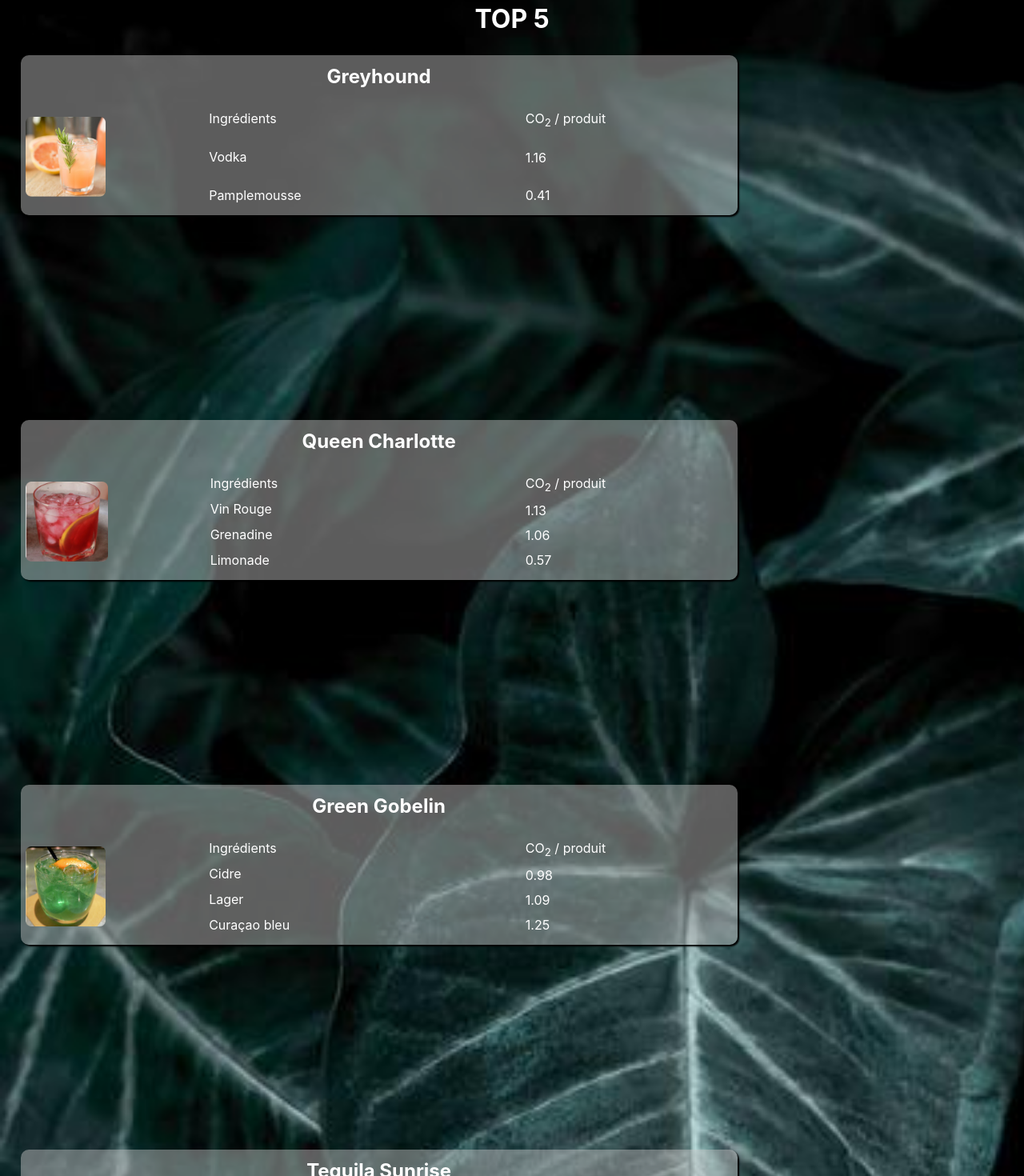
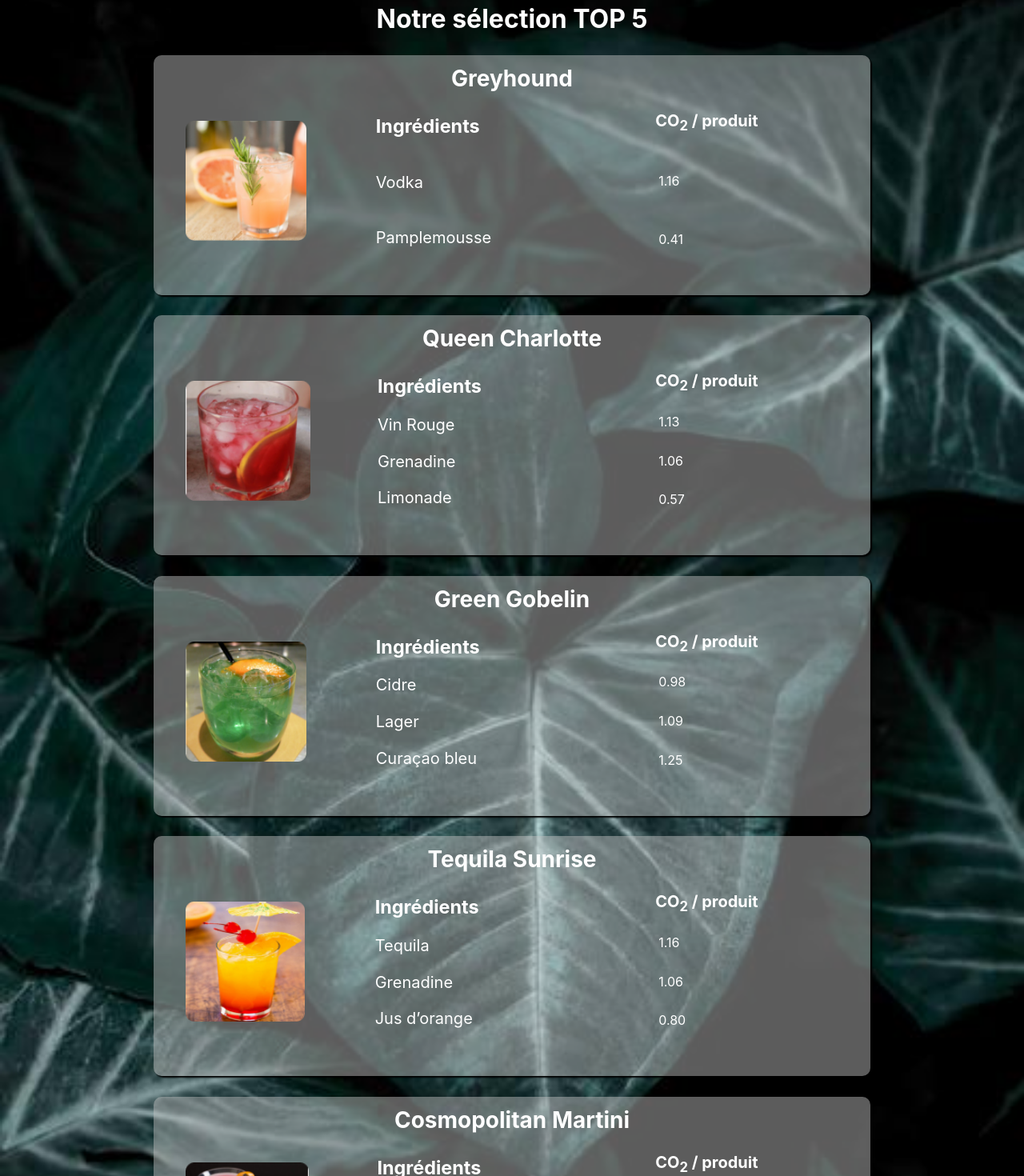
Before and after one commit to Claiirou/hackathon1, a React (Create React App) app: page /selection in a window 1280 px wide. Shown: the part 120-1590 px from the top of the page at 80% size. Built offline with nearby package versions, Linux system fonts and the light colour scheme.

Commit message:
finished desktop style

```diff
--- a/src/components/SelectionComponent.jsx
+++ b/src/components/SelectionComponent.jsx
@@ -14,14 +14,14 @@ function SelectionComponent() {
         <div className="selectionContainer">
           <img src={Greyhound} alt="Greyhound" />
           <div className="textContainerLeft">
-            <p className="firstParagraph">Ingrédients</p>
+            <h3 className="firstParagraph">Ingrédients</h3>
             <p className="secondParagraph">Vodka</p>
             <p className="thirdParagraph">Pamplemousse</p>
           </div>
           <div className="textContainerRight">
-            <p className="firstParagraph">
+            <h3 className="firstParagraph">
               CO<sub>2</sub> / produit
-            </p>
+            </h3>
             <p className="secondParagraph">1.16</p>
             <p className="thirdParagraph">0.41</p>
           </div>
@@ -32,15 +32,15 @@ function SelectionComponent() {
         <div className="selectionContainer">
           <img src={Queen} alt="Queen Charlotte" />
           <div className="textContainerLeft">
-            <p className="firstParagraph">Ingrédients</p>
+            <h3 className="firstParagraph">Ingrédients</h3>
             <p className="secondParagraph">Vin Rouge</p>
             <p className="thirdParagraph">Grenadine</p>
             <p className="fourthParagraph">Limonade</p>
           </div>
           <div className="textContainerRight">
-            <p className="firstParagraph">
+            <h3 className="firstParagraph">
               CO<sub>2</sub> / produit
-            </p>
+            </h3>
             <p className="secondParagraph">1.13</p>
             <p className="thirdParagraph">1.06</p>
             <p className="fourthParagraph">0.57</p>
@@ -52,15 +52,15 @@ function SelectionComponent() {
         <div className="selectionContainer">
           <img src={Green} alt="Green Gobelin" />
           <div className="textContainerLeft">
-            <p className="firstParagraph">Ingrédients</p>
+            <h3 className="firstParagraph">Ingrédients</h3>
             <p className="secondParagraph">Cidre</p>
             <p className="thirdParagraph">Lager</p>
             <p className="fourthParagraph">Curaçao bleu</p>
           </div>
           <div className="textContainerRight">
-            <p className="firstParagraph">
+            <h3 className="firstParagraph">
               CO<sub>2</sub> / produit
-            </p>
+            </h3>
             <p className="secondParagraph">0.98</p>
             <p className="thirdParagraph">1.09</p>
             <p className="fourthParagraph">1.25</p>
@@ -72,15 +72,15 @@ function SelectionComponent() {
         <div className="selectionContainer">
           <img src={Tequila} alt="Tequila Sunrise" />
           <div className="textContainerLeft">
-            <p className="firstParagraph">Ingrédients</p>
+            <h3 className="firstParagraph">Ingrédients</h3>
             <p className="secondParagraph">Tequila</p>
             <p className="thirdParagraph">Grenadine</p>
             <p className="fourthParagraph">Jus d’orange</p>
           </div>
           <div className="textContainerRight">
-            <p className="firstParagraph">
+            <h3 className="firstParagraph">
               CO<sub>2</sub> / produit
-            </p>
+            </h3>
             <p className="secondParagraph">1.16</p>
             <p className="thirdParagraph">1.06</p>
             <p className="fourthParagraph">0.80</p>
@@ -92,16 +92,16 @@ function SelectionComponent() {
         <div className="selectionContainer">
           <img src={Cosmopolitan} alt="Cosmopolitan Martini" />
           <div className="textContainerLeft">
-            <p className="firstParagraph">Ingrédients</p>
+            <h3 className="firstParagraph">Ingrédients</h3>
             <p className="secondParagraph">Cointreau</p>
             <p className="thirdParagraph">Vodka</p>
             <p className="fourthParagraph">Jus de citron</p>
             <p className="fifthParagraph">Cranberry</p>
           </div>
           <div className="textContainerRight">
-            <p className="firstParagraph">
+            <h3 className="firstParagraph">
               CO<sub>2</sub> / produit
-            </p>
+            </h3>
             <p className="secondParagraph">1.15</p>
             <p className="thirdParagraph">1.16</p>
             <p className="fourthParagraph">0.94</p>
--- a/src/pages/Selection.jsx
+++ b/src/pages/Selection.jsx
@@ -5,7 +5,7 @@ import "../styles/selection.css";
 function Selection() {
   return (
     <div>
-      <h1 className="title">TOP 5</h1>
+      <h1 className="title">Notre sélection TOP 5</h1>
       <div className="selectionComponent">
         <SelectionComponent />
       </div>
--- a/src/styles/selection.css
+++ b/src/styles/selection.css
@@ -18,6 +18,11 @@
 .cocktailTitle {
   text-align: center;
   padding: 12px 0;
+}
+
+.textContainerLeft,
+.textContainerRight h3 {
+  font-size: 15px;
 }
 
 .selectionContainer {
@@ -48,5 +53,21 @@
 @media screen and (min-width: 1020px) {
   .componentContainer {
     width: 70%;
+    margin: 2% auto;
+    height: 300px;
+  }
+
+  .selectionContainer img {
+    height: 150px;
+    margin-left: 40px;
+  }
+
+  .cocktailTitle {
+    font-size: 28px;
+  }
+
+  .textContainerLeft,
+  .textContainerRight h3 {
+    font-size: 20px;
   }
 }
```
